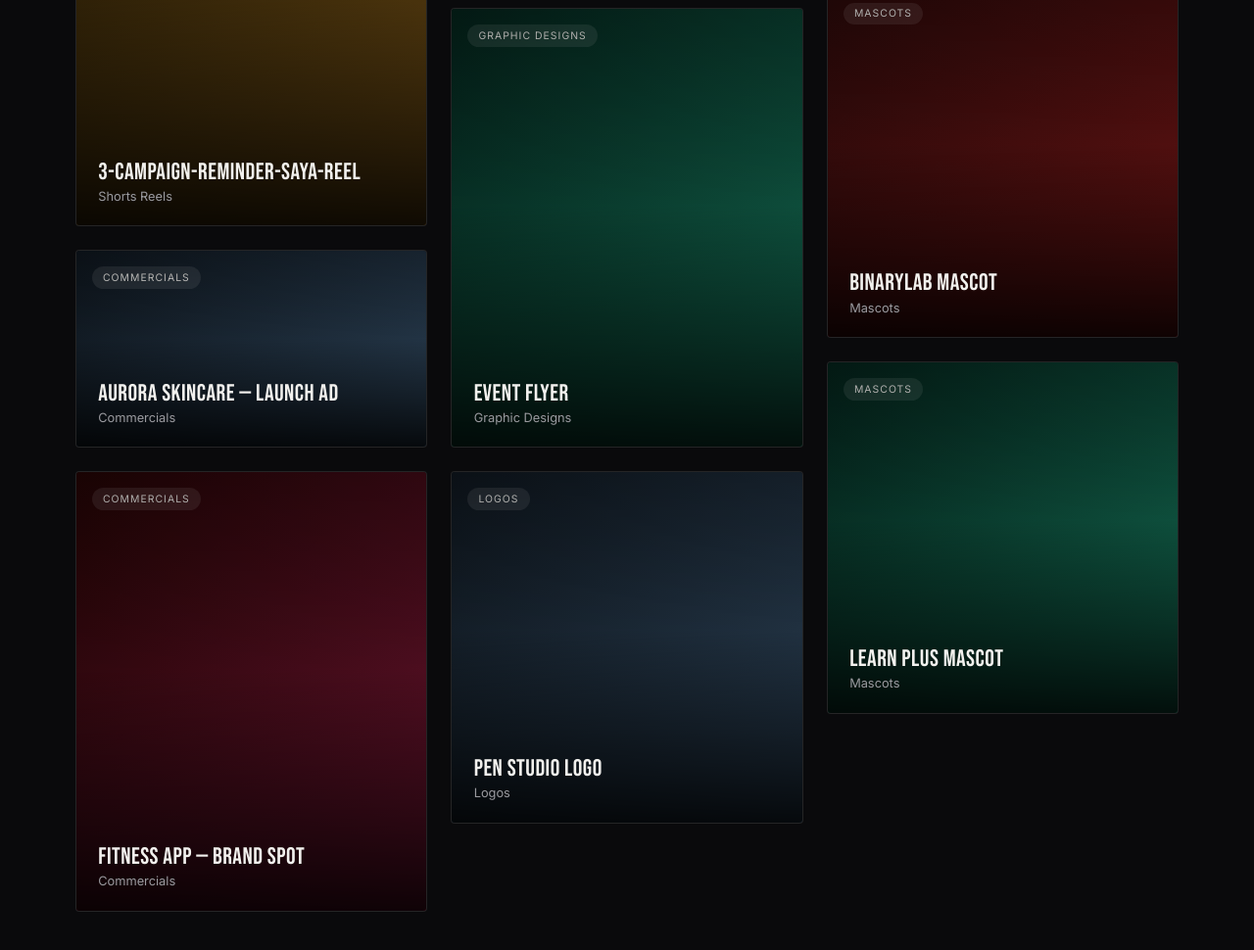
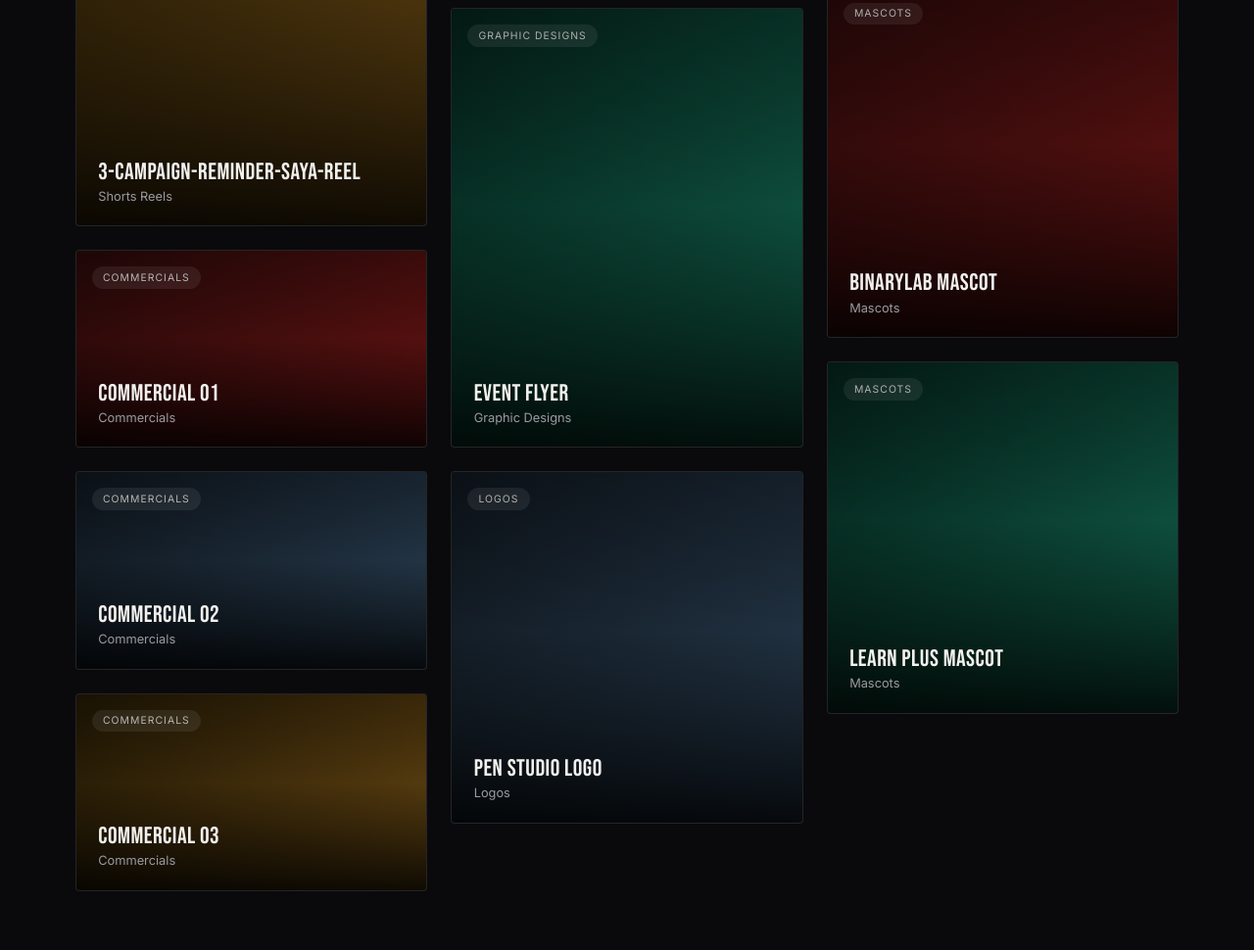
Before and after one commit to Kent2122/nkbedits-portfolio, a website: page index.html in a window 1280 px wide. Shown: the part 2420-3390 px from the top of the page at 98% size. Drawn offline with Linux system fonts and the light colour scheme.

Commit message:
Add 8 commercial placeholders in a 2-column grid

```diff
--- a/content/projects.json
+++ b/content/projects.json
@@ -96,23 +96,83 @@
       "embedUrl": "assets/Reels/9-ai-course-promo-saya-reel.mp4"
     },
     {
-      "title": "Aurora Skincare — Launch Ad",
+      "title": "Commercial 01",
+      "category": "commercials",
+      "categoryLabel": "Commercials",
+      "mediaType": "video",
+      "thumb": "thumb-1",
+      "orientation": "landscape",
+      "desc": "",
+      "embedUrl": ""
+    },
+    {
+      "title": "Commercial 02",
       "category": "commercials",
       "categoryLabel": "Commercials",
       "mediaType": "video",
       "thumb": "thumb-2",
       "orientation": "landscape",
-      "desc": "30s product launch commercial. Clean pacing, brand-safe color, on-screen captions.",
+      "desc": "",
       "embedUrl": ""
     },
     {
-      "title": "Fitness App — Brand Spot",
+      "title": "Commercial 03",
+      "category": "commercials",
+      "categoryLabel": "Commercials",
+      "mediaType": "video",
+      "thumb": "thumb-3",
+      "orientation": "landscape",
+      "desc": "",
+      "embedUrl": ""
+    },
+    {
+      "title": "Commercial 04",
+      "category": "commercials",
+      "categoryLabel": "Commercials",
+      "mediaType": "video",
+      "thumb": "thumb-4",
+      "orientation": "landscape",
+      "desc": "",
+      "embedUrl": ""
+    },
+    {
+      "title": "Commercial 05",
+      "category": "commercials",
+      "categoryLabel": "Commercials",
+      "mediaType": "video",
+      "thumb": "thumb-5",
+      "orientation": "landscape",
+      "desc": "",
+      "embedUrl": ""
+    },
+    {
+      "title": "Commercial 06",
       "category": "commercials",
       "categoryLabel": "Commercials",
       "mediaType": "video",
       "thumb": "thumb-6",
-      "orientation": "portrait",
-      "desc": "High-energy brand spot for a fitness app launch, cut for social + broadcast.",
+      "orientation": "landscape",
+      "desc": "",
+      "embedUrl": ""
+    },
+    {
+      "title": "Commercial 07",
+      "category": "commercials",
+      "categoryLabel": "Commercials",
+      "mediaType": "video",
+      "thumb": "thumb-1",
+      "orientation": "landscape",
+      "desc": "",
+      "embedUrl": ""
+    },
+    {
+      "title": "Commercial 08",
+      "category": "commercials",
+      "categoryLabel": "Commercials",
+      "mediaType": "video",
+      "thumb": "thumb-2",
+      "orientation": "landscape",
+      "desc": "",
       "embedUrl": ""
     },
     {
--- a/css/style.css
+++ b/css/style.css
@@ -366,6 +366,10 @@ section { position: relative; padding: 120px 6vw; }
   column-count: 3;
   column-gap: 1.5rem;
 }
+/* Commercials: 8 landscape videos, 2 columns × 4 rows */
+.project-grid[data-filter="commercials"] {
+  column-count: 2;
+}
 .project-card {
   position: relative;
   aspect-ratio: 4/5; /* portrait/vertical videos — shorts-style, full-bleed */
@@ -668,4 +672,5 @@ section { position: relative; padding: 120px 6vw; }
 
 @media (max-width: 480px) {
   .project-grid { column-count: 1; }
+  .project-grid[data-filter="commercials"] { column-count: 1; }
 }
--- a/js/main.js
+++ b/js/main.js
@@ -49,6 +49,7 @@ function cardHtml({ p, i }) {
 
 function renderProjects(filter) {
   currentFilter = filter || currentFilter;
+  grid.dataset.filter = currentFilter;
   const entries = getVisibleEntries(currentFilter);
   grid.innerHTML = entries.map(cardHtml).join('');
 
```
